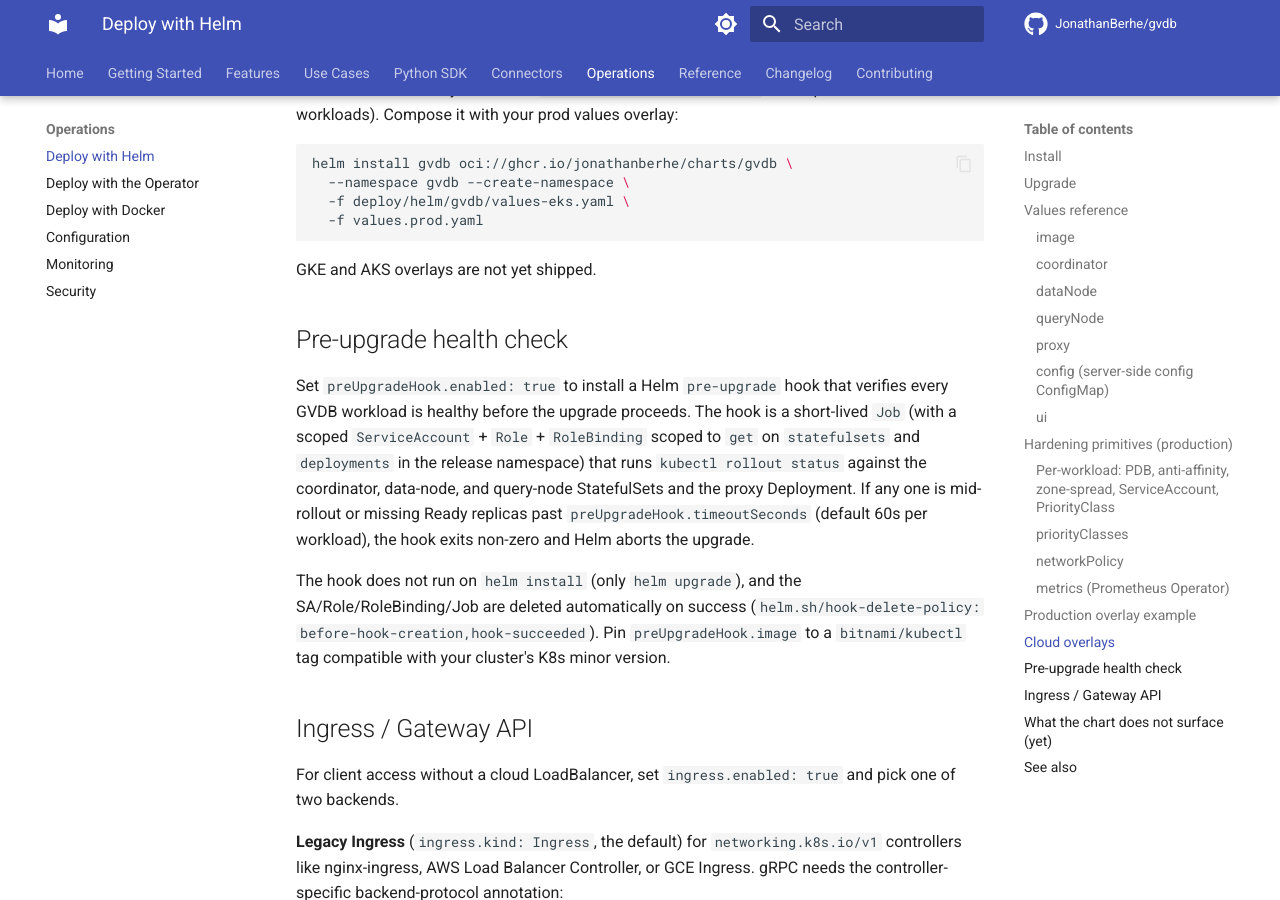
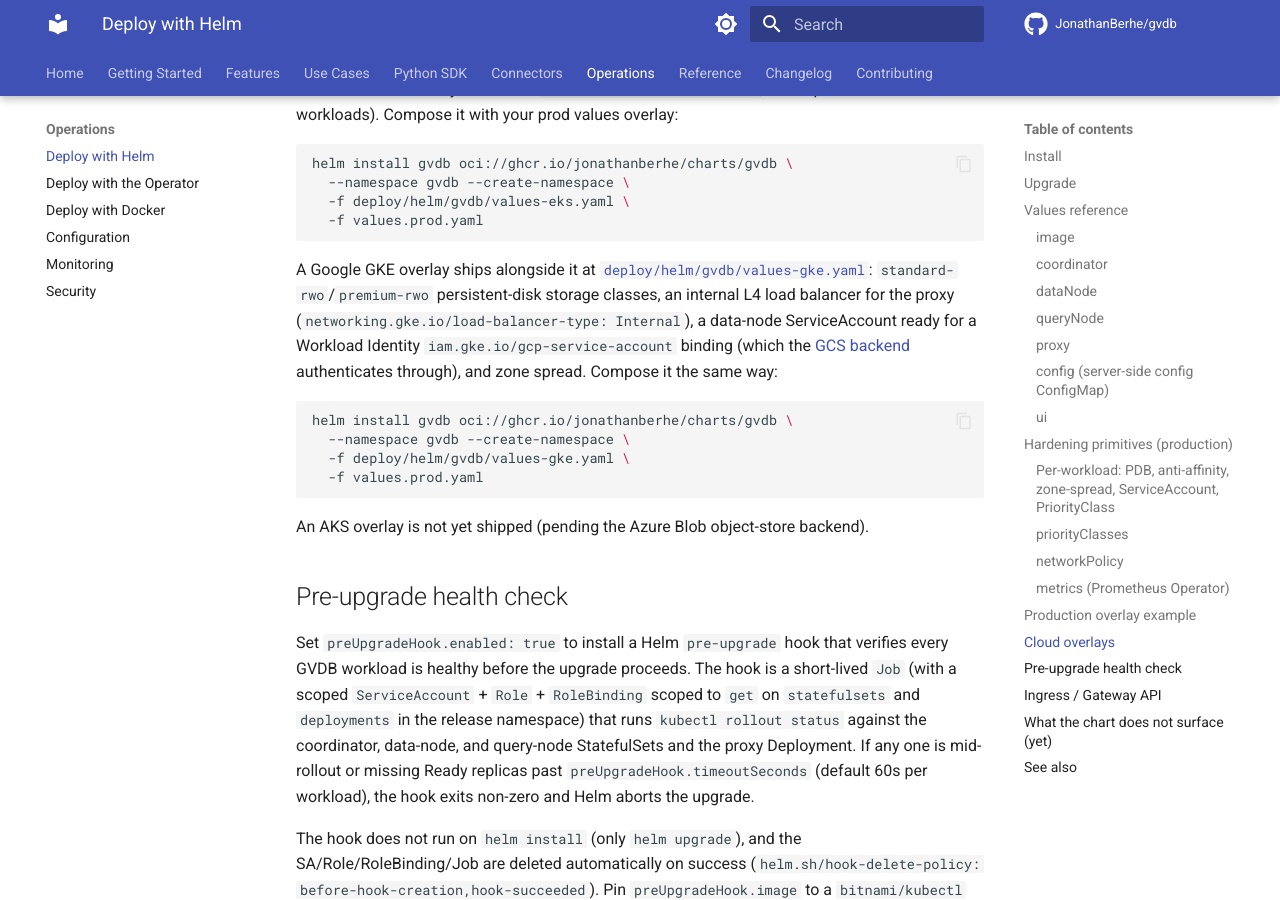
Before and after one commit to JonathanBerhe/gvdb, an MkDocs documentation site: the page built from docs/operations/deploy-helm.md, in a window 1280 px wide and 900 px high, scrolled down 9226 px. Built offline with MkDocs 1.6.1 and Material for MkDocs 9.7.7, drawn with Linux system fonts in a browser that asks for light colours; comment, search, counter and statistics services are not loaded.

Commit message:
feat(chart): add GKE values overlay (#130)
Ship deploy/helm/gvdb/values-gke.yaml, the GKE analog of values-eks.yaml,
now that the GCS object-store backend is in and CI-verified. It wires only
the GCP-specific knobs:

- standard-rwo (balanced PD) for the coordinator Raft log; premium-rwo
  (SSD PD) for data and query nodes (vector data + segment cache).
- Proxy as an internal L4 load balancer via
  networking.gke.io/load-balancer-type: Internal (safe-by-default, no
  public IP; documented how to make it external).
- A data-node ServiceAccount ready for a Workload Identity
  iam.gke.io/gcp-service-account binding, which is how the GCS backend
  authenticates (ADC -> bound Google SA). Prereqs document the two-step
  bind (annotation + workloadIdentityUser policy binding).
- Zone spread on all stateful workloads.

Replica counts / resource sizing / security contexts stay out — those are
workload-driven and belong in the user's prod overlay.

Add a chart-CI smoke that renders with the overlay and asserts the
internal-LB annotation and both PD storage classes land, mirroring the
EKS overlay guard. Document the overlay in the Helm deploy guide.

````diff
--- a/docs/operations/deploy-helm.md
+++ b/docs/operations/deploy-helm.md
@@ -266,7 +266,16 @@
   -f values.prod.yaml
 ```
 
-GKE and AKS overlays are not yet shipped.
+A Google GKE overlay ships alongside it at [`deploy/helm/gvdb/values-gke.yaml`](https://github.com/JonathanBerhe/gvdb/blob/main/deploy/helm/gvdb/values-gke.yaml): `standard-rwo`/`premium-rwo` persistent-disk storage classes, an internal L4 load balancer for the proxy (`networking.gke.io/load-balancer-type: Internal`), a data-node ServiceAccount ready for a Workload Identity `iam.gke.io/gcp-service-account` binding (which the [GCS backend](../features/tiered-storage.md) authenticates through), and zone spread. Compose it the same way:
+
+```bash
+helm install gvdb oci://ghcr.io/jonathanberhe/charts/gvdb \
+  --namespace gvdb --create-namespace \
+  -f deploy/helm/gvdb/values-gke.yaml \
+  -f values.prod.yaml
+```
+
+An AKS overlay is not yet shipped (pending the Azure Blob object-store backend).
 
 ## Pre-upgrade health check
 
````
Also changed, not shown: 2 other files.
